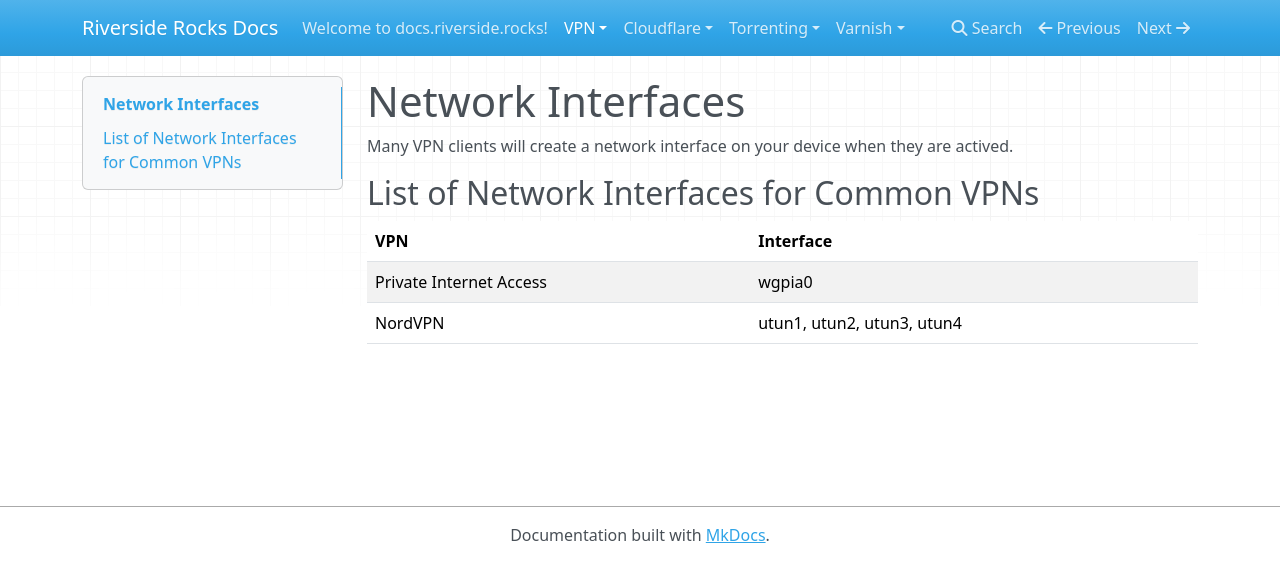
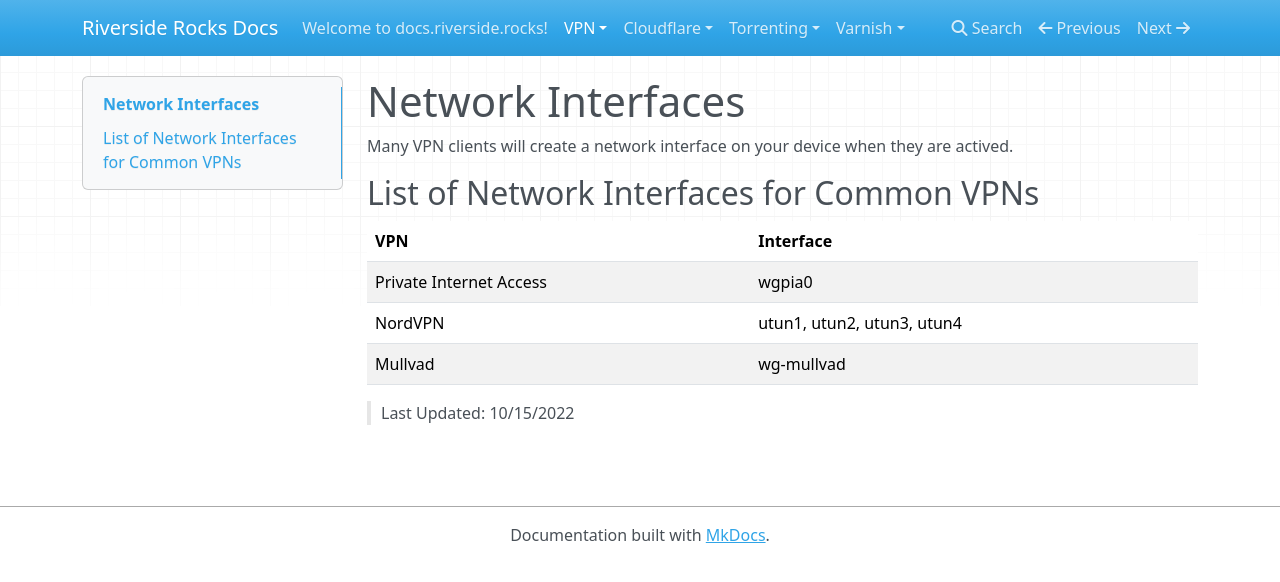
Before and after one commit to RiversideRocks/docs.riverside.rocks, an MkDocs documentation site: the page built from docs/VPN/network-interface.md, in a window 1280 px wide. Shown: the top 582 px of the page. Built offline with MkDocs 1.6.1, drawn with Linux system fonts in a browser that asks for light colours; nearby versions of some CDN libraries.

Commit message:
VPN service update

```diff
--- a/docs/VPN/network-interface.md
+++ b/docs/VPN/network-interface.md
@@ -8,3 +8,6 @@ Many VPN clients will create a network interface on your device when they are ac
 |--------------|-----------|
 | Private Internet Access | wgpia0      |
 | NordVPN      | utun1, utun2, utun3, utun4  |
+| Mullvad | wg-mullvad |
+
+> Last Updated: 10/15/2022
```
Also changed, not shown: docs/torrenting/qbittorrent.md (+3 -1 lines).
